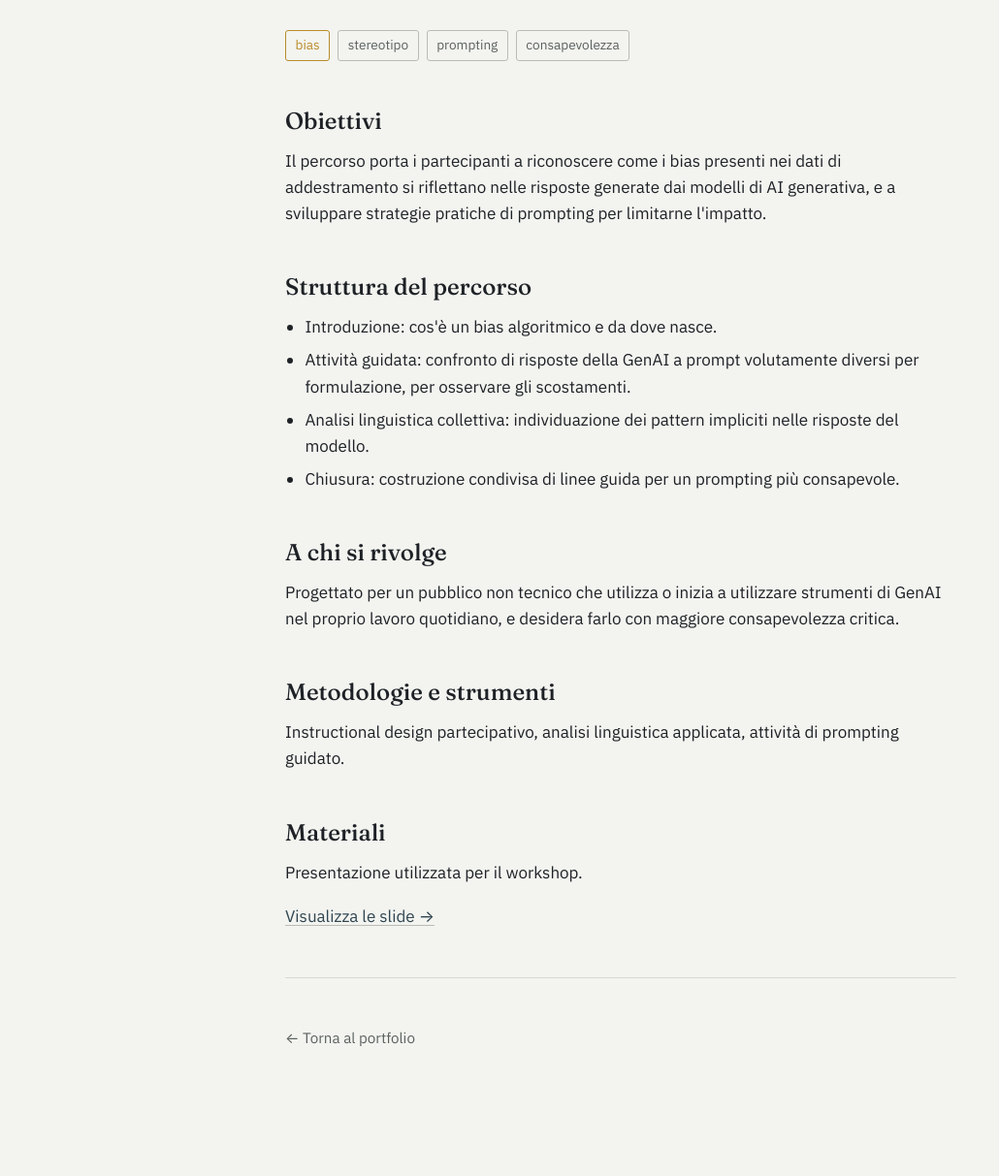
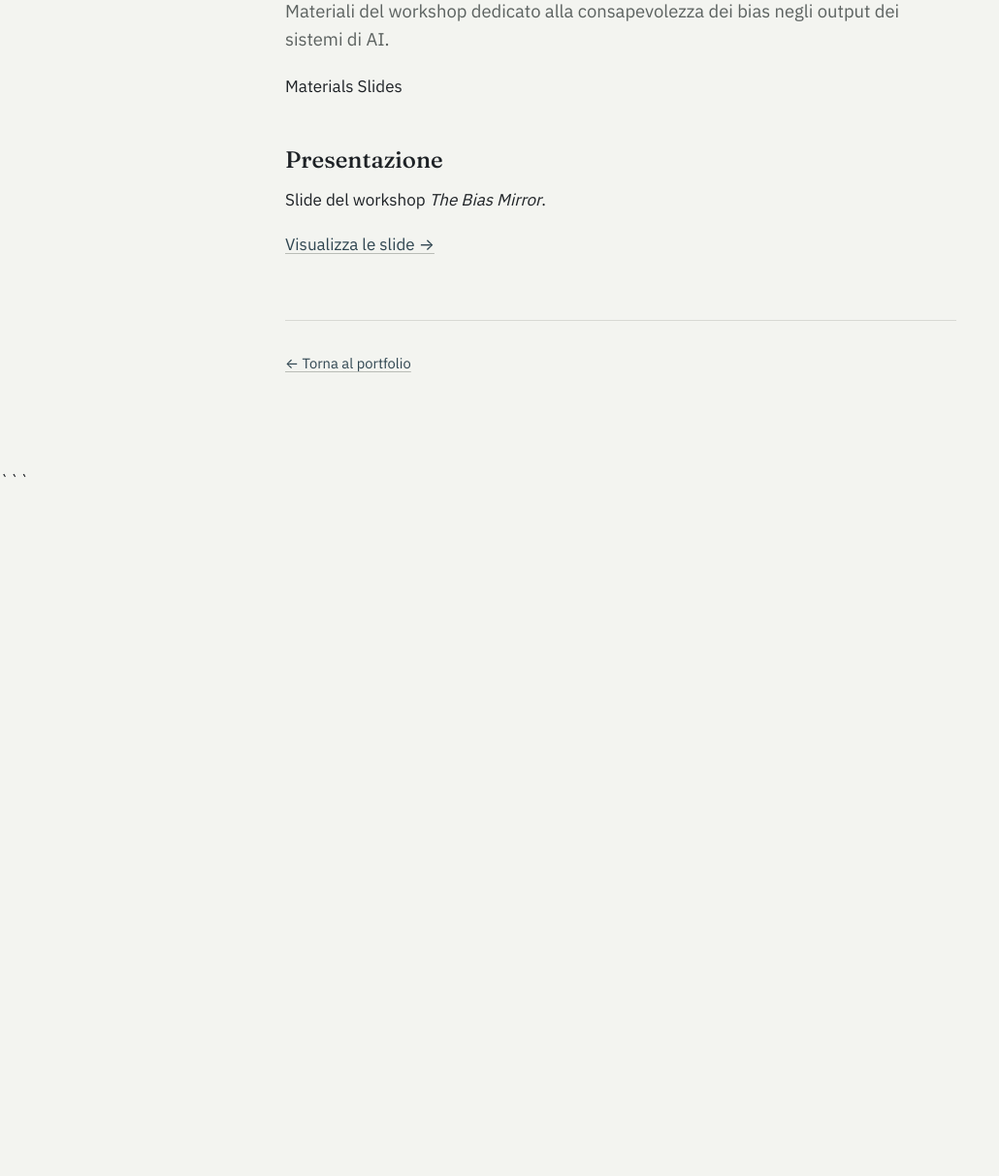
Before and after one commit to IreneCipparone/IreneCipparone.github.io, a plain HTML site: page bias-mirror/index.html in a window 1280 px wide. Shown: the part 262-1475 px from the top of the page at 97% size, without its empty margins (0-1030 px from the left). After the commit the page ends 800 px from the top, so only its background shows below. Drawn offline with Linux system fonts and the light colour scheme; files that its build step writes are made by us from their sources.

Commit message:
Update index.html

````diff
--- a/bias-mirror/index.html
+++ b/bias-mirror/index.html
@@ -1,65 +1,81 @@
+```html
 <!DOCTYPE html>
+<html lang="it">
 
-<html lang="it">
 <head>
-<meta charset="UTF-8">
-<meta name="viewport" content="width=device-width, initial-scale=1.0">
-<title>The Bias Mirror — Irene Cipparone</title>
-<link rel="stylesheet" href="style.css">
+  <meta charset="UTF-8">
+  <meta name="viewport" content="width=device-width, initial-scale=1.0">
+
+  <title>The Bias Mirror — Materiali</title>
+
+  <link rel="stylesheet" href="../style.css">
 </head>
+
 <body>
+
 <div class="wrap">
 
-<a class="eyebrow-link" href="index.html">← Torna al portfolio</a>
+  <header>
 
-  <h1>The Bias Mirror</h1>
-  <p class="lede">Workshop di AI Literacy sull'esplorazione dei bias algoritmici e sull'uso consapevole della GenAI, attraverso attività di prompting e analisi linguistica.</p>
+    <a class="eyebrow-link" href="../bias-mirror.html">
+      ← Torna al progetto
+    </a>
 
-  <div class="tokens">
-    <span class="token on">bias</span>
-    <span class="token">stereotipo</span>
-    <span class="token">prompting</span>
-    <span class="token">consapevolezza</span>
-  </div>
+    <div class="eyebrow">
+      MATERIALI · AI LITERACY
+    </div>
 
-  <div class="section-block">
-    <h2>Obiettivi</h2>
-    <p>Il percorso porta i partecipanti a riconoscere come i bias presenti nei dati di addestramento si riflettano nelle risposte generate dai modelli di AI generativa, e a sviluppare strategie pratiche di prompting per limitarne l'impatto.</p>
-  </div>
+    <h1>
+      The Bias Mirror
+    </h1>
 
-  <div class="section-block">
-    <h2>Struttura del percorso</h2>
-    <ul class="list-plain">
-      <li>Introduzione: cos'è un bias algoritmico e da dove nasce.</li>
-      <li>Attività guidata: confronto di risposte della GenAI a prompt volutamente diversi per formulazione, per osservare gli scostamenti.</li>
-      <li>Analisi linguistica collettiva: individuazione dei pattern impliciti nelle risposte del modello.</li>
-      <li>Chiusura: costruzione condivisa di linee guida per un prompting più consapevole.</li>
-    </ul>
-  </div>
+    <p class="lede">
+      Materiali del workshop dedicato alla consapevolezza
+      dei bias negli output dei sistemi di AI.
+    </p>
 
-  <div class="section-block">
-    <h2>A chi si rivolge</h2>
-    <p>Progettato per un pubblico non tecnico che utilizza o inizia a utilizzare strumenti di GenAI nel proprio lavoro quotidiano, e desidera farlo con maggiore consapevolezza critica.</p>
-  </div>
+  </header>
 
-  <div class="section-block">
-    <h2>Metodologie e strumenti</h2>
-    <p>Instructional design partecipativo, analisi linguistica applicata, attività di prompting guidato.</p>
-  </div>
 
-  <div class="section-block">
-    <h2>Materiali</h2>
-    <p>Presentazione utilizzata per il workshop.</p>
+  <section class="section-block">
+
+    <div class="meta">
+      <span>Materials</span>
+      <span>Slides</span>
+    </div>
+
+    <h2>
+      Presentazione
+    </h2>
+
     <p>
-      <a class="go" href="bias-mirror/The-Bias-Mirror-slides.pdf" target="_blank" rel="noopener">
-        Visualizza le slide →
-      </a>
+      Slide del workshop <em>The Bias Mirror</em>.
     </p>
-  </div>
 
-  <hr class="rule">
-  <a class="eyebrow-link" href="index.html">← Torna al portfolio</a>
+    <a
+      class="go"
+      href="bias-mirror-slides.pdf"
+      target="_blank"
+      rel="noopener"
+    >
+      Visualizza le slide →
+    </a>
+
+  </section>
+
+
+  <div class="rule"></div>
+
+  <footer>
+
+    <a href="../index.html">
+      ← Torna al portfolio
+    </a>
+
+  </footer>
 
 </div>
+
 </body>
 </html>
+```
````
